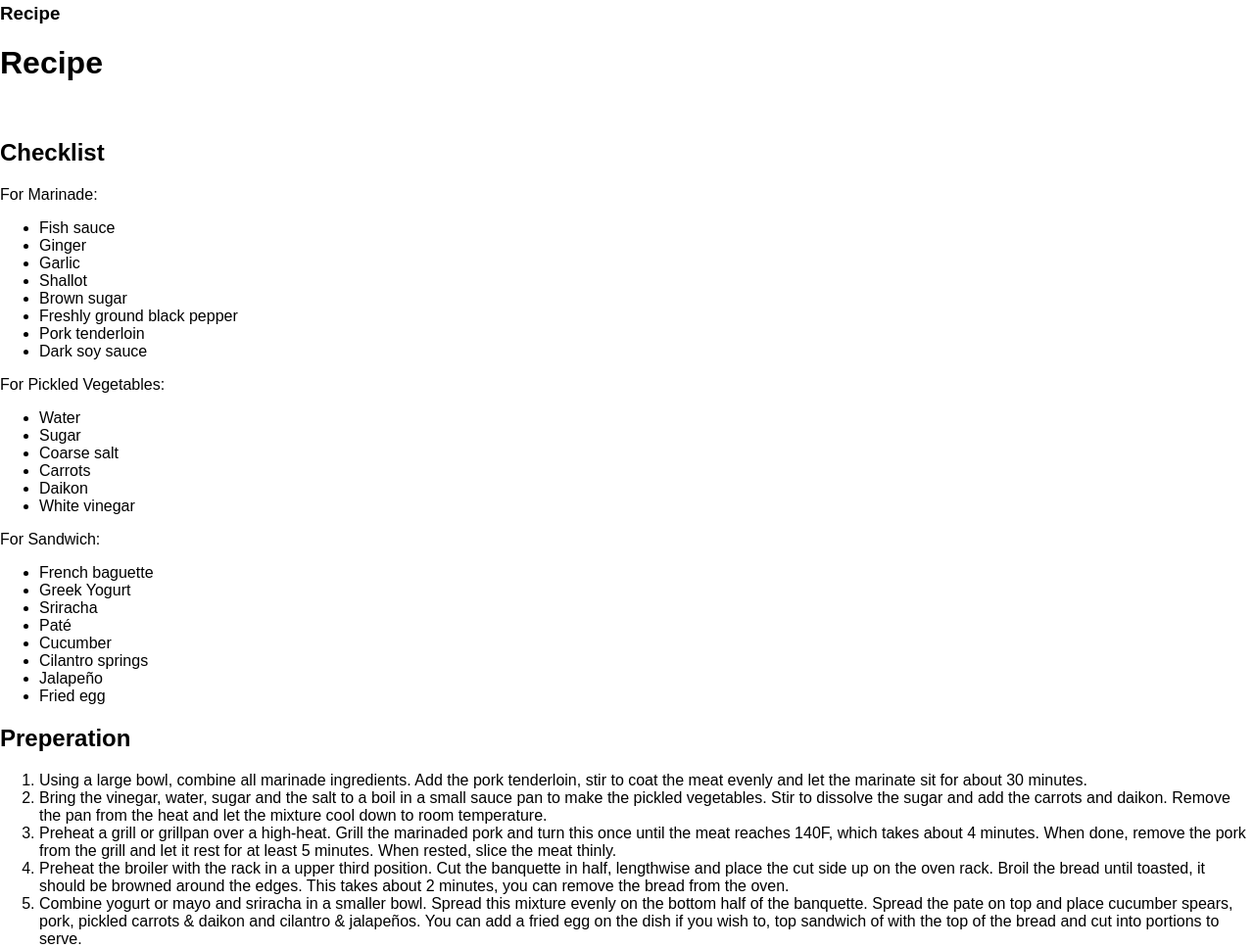
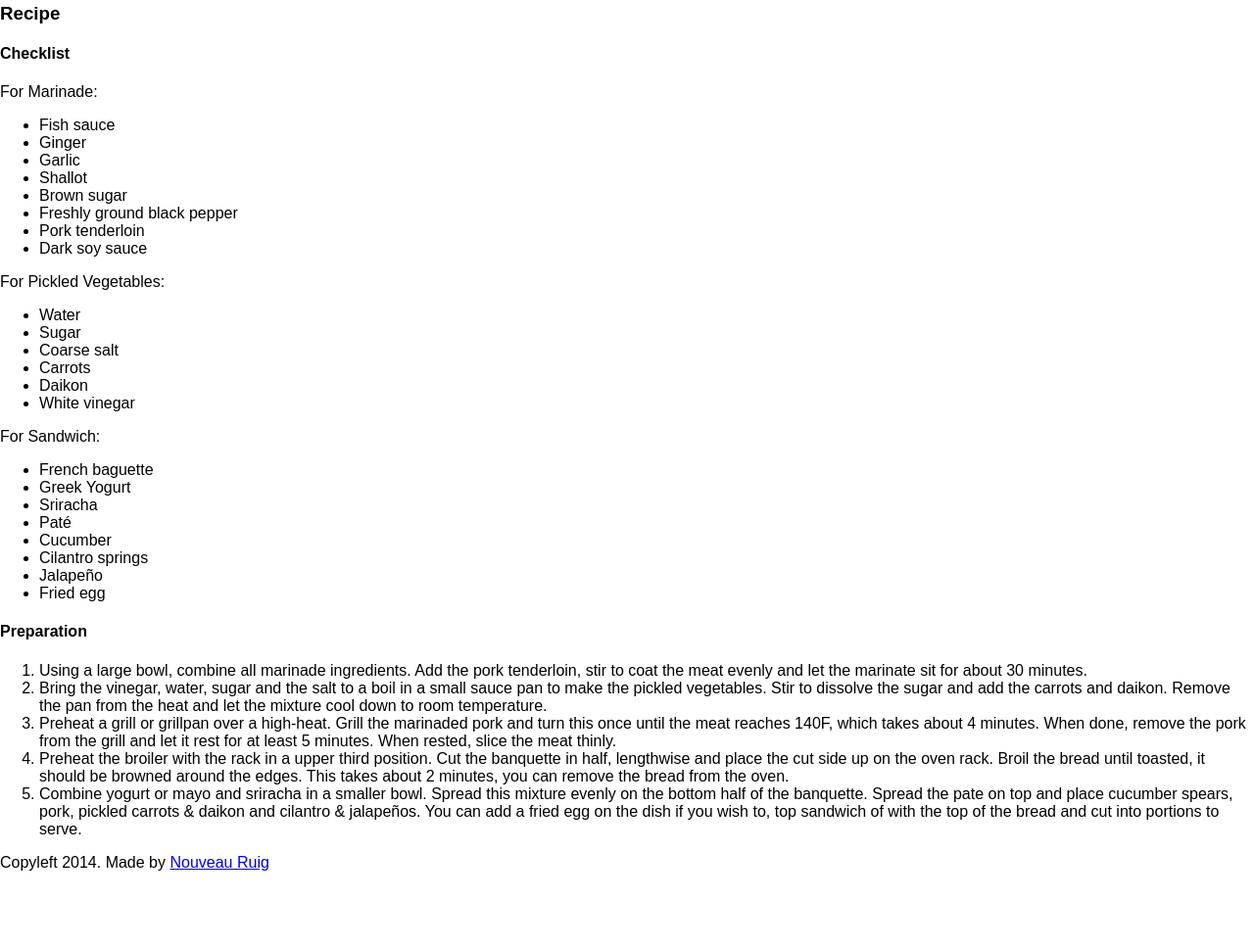
Before and after one commit to nickrttn/nouveauruig, a plain HTML site: page vn/recipe.html in a window 1280 px wide. Shown: the part 1026-1994 px from the top of the page at 98% size. After the commit the page ends 1932 px from the top, so only its background shows below. Drawn offline with Linux system fonts and the light colour scheme.

Commit message:
updated vn recipe and added recipe styling

```diff
--- a/assets/sass/partials/_main.scss
+++ b/assets/sass/partials/_main.scss
@@ -104,6 +104,11 @@
 						color: #fff;
 					}
 				}
+				.preparation {
+					li {
+						margin-bottom: 1em;
+					}
+				}
 				table {
 					margin: 1em 0;
 					th {
--- a/vn/recipe.html
+++ b/vn/recipe.html
@@ -36,9 +36,7 @@
 
             <h3>Recipe</h3>
 
-            <h1>Recipe</h1>
-   <br />
-   <h2>Checklist</h2>
+         <h4>Checklist</h4>
          <p>For Marinade:</p>
          <ul>
              <li>Fish sauce</li>
@@ -73,8 +71,8 @@
              <li>Fried egg</li>
          </ul>
 
-    <h2>Preperation</h2>
-    <ol>
+          <h4>Preparation</h4>
+          <ol class="preparation">
               <li>Using a large bowl, combine all marinade ingredients. Add the pork tenderloin, stir to coat the meat evenly and let the marinate sit for about 30 minutes.</li>
               <li>Bring the vinegar, water, sugar and the salt to a boil in a small sauce pan to make the pickled vegetables. Stir to dissolve the sugar and add the carrots and daikon. Remove the pan from the heat and let the mixture cool down to room temperature.</li>
               <li>Preheat a grill or grillpan over a high-heat. Grill the marinaded pork and turn this once until the meat reaches 140F, which takes about 4 minutes. When done, remove the pork from the grill and let it rest for at least 5 minutes. When rested, slice the meat thinly.</li>
```
Also changed, not shown: gb/recipe.html (+2 -2 lines), us/recipe.html (+2 -2 lines), assets/css/screen.css, 1 other file. Lines whose indentation alone changed are shown as unchanged.
